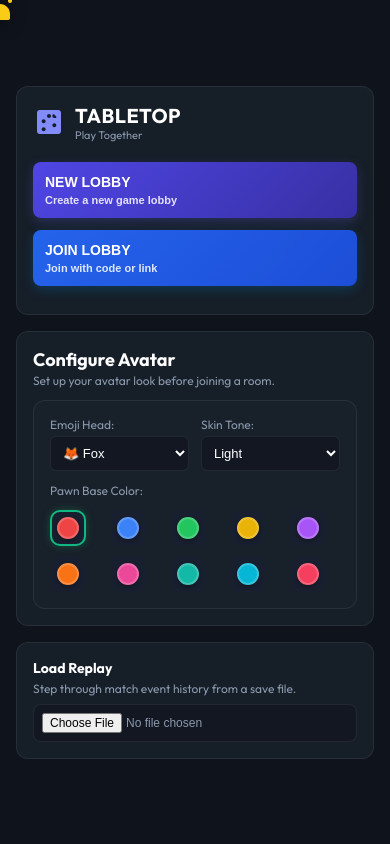
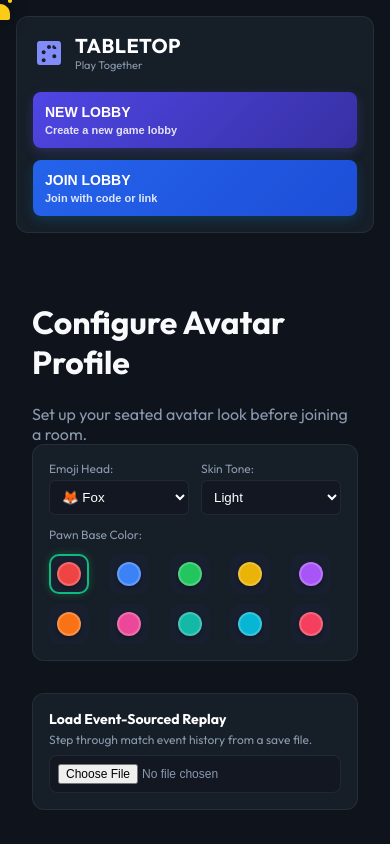
Before and after one commit to Priyangshu139/WebTabletop, a website built with Vite: page client/index.html in a window 390 px wide. Built offline with nearby package versions, Linux system fonts and the light colour scheme.

Commit message:
feat: restore original PC matchmaking layout while keeping responsive stacked mobile layout using CSS media query overrides

```diff
--- a/client/src/sandbox/main.ts
+++ b/client/src/sandbox/main.ts
@@ -44,7 +44,7 @@ function saveAvatarTraits() {
 function renderMatchmaking() {
   if (!app) return;
   isReplayMode = false;
-  app.style.gridTemplateColumns = '1fr';
+  app.style.gridTemplateColumns = '280px 1fr';
 
   if (replayEngine) {
     replayEngine.destroy();
@@ -58,9 +58,40 @@ function renderMatchmaking() {
   const traits = getSavedAvatar();
 
   app.innerHTML = `
-    <div class="matchmaking-container">
-      <!-- Panel 1: Lobby Actions (New/Join) -->
-      <div class="sandbox-panel matchmaking-actions-panel">
+    <!-- Persistent Left Sidebar -->
+    <div class="lobby-sidebar">
+      <div class="sidebar-logo">
+        <svg viewBox="0 0 24 24" xmlns="http://www.w3.org/2000/svg">
+          <path d="M19 3H5c-1.1 0-2 .9-2 2v14c0 1.1.9 2 2 2h14c1.1 0 2-.9 2-2V5c0-1.1-.9-2-2-2zm-7 3c.83 0 1.5.67 1.5 1.5S12.83 9 12 9s-1.5-.67-1.5-1.5S11.17 6 12 6zm-4 4c.83 0 1.5.67 1.5 1.5S8.83 13 8 13s-1.5-.67-1.5-1.5S7.17 10 8 10zm0 6c.83 0 1.5.67 1.5 1.5S8.83 19 8 19s-1.5-.67-1.5-1.5S7.17 16 8 16zm8-3c.83 0 1.5.67 1.5 1.5S16.83 16 16 16s-1.5-.67-1.5-1.5S15.17 13 16 13zm0-6c.83 0 1.5.67 1.5 1.5S16.83 9 16 9s-1.5-.67-1.5-1.5S15.17 6 16 6z"/>
+        </svg>
+        <div class="sidebar-logo-text">
+          <h2>TABLETOP</h2>
+          <p>Play Together</p>
+        </div>
+      </div>
+
+      <div id="sidebar-lobby-actions-container">
+        <button class="sidebar-btn purple" id="sidebar-btn-create">
+          <strong>NEW LOBBY</strong>
+          <span style="font-size: 11px; opacity: 0.85;">Create a new game lobby</span>
+        </button>
+
+        <button class="sidebar-btn blue" id="sidebar-btn-join">
+          <strong>JOIN LOBBY</strong>
+          <span style="font-size: 11px; opacity: 0.85;">Join with code or link</span>
+        </button>
+      </div>
+
+      <div class="sidebar-bottom-links">
+        <div class="sidebar-link-item">⚙️ Settings</div>
+        <div class="sidebar-link-item">ℹ️ About</div>
+      </div>
+    </div>
+
+    <!-- Main Content Area -->
+    <div class="lobby-main-display" id="lobby-main-content">
+      <!-- Mobile Only Actions Panel -->
+      <div class="sandbox-panel mobile-only-actions-panel" style="margin-bottom: 16px;">
         <div class="sidebar-logo" style="margin-bottom: 20px; display: flex; align-items: center; gap: 10px;">
           <svg viewBox="0 0 24 24" xmlns="http://www.w3.org/2000/svg" style="width: 32px; height: 32px; fill: #818cf8;">
             <path d="M19 3H5c-1.1 0-2 .9-2 2v14c0 1.1.9 2 2 2h14c1.1 0 2-.9 2-2V5c0-1.1-.9-2-2-2zm-7 3c.83 0 1.5.67 1.5 1.5S12.83 9 12 9s-1.5-.67-1.5-1.5S11.17 6 12 6zm-4 4c.83 0 1.5.67 1.5 1.5S8.83 13 8 13s-1.5-.67-1.5-1.5S7.17 10 8 10zm0 6c.83 0 1.5.67 1.5 1.5S8.83 19 8 19s-1.5-.67-1.5-1.5S7.17 16 8 16zm8-3c.83 0 1.5.67 1.5 1.5S16.83 16 16 16s-1.5-.67-1.5-1.5S15.17 13 16 13zm0-6c.83 0 1.5.67 1.5 1.5S16.83 9 16 9s-1.5-.67-1.5-1.5S15.17 6 16 6z"/>
@@ -71,35 +102,31 @@ function renderMatchmaking() {
           </div>
         </div>
 
-        <div id="sidebar-lobby-actions-container" style="display: flex; flex-direction: column; gap: 12px; width: 100%;">
-          <button class="sidebar-btn purple" id="sidebar-btn-create" style="width: 100%; display: flex; flex-direction: column; text-align: left; padding: 12px; border-radius: 8px; cursor: pointer;">
+        <div id="mobile-lobby-actions-container" style="display: flex; flex-direction: column; gap: 12px; width: 100%;">
+          <button class="sidebar-btn purple" id="mobile-btn-create" style="width: 100%; display: flex; flex-direction: column; text-align: left; padding: 12px; border-radius: 8px; cursor: pointer;">
             <strong>NEW LOBBY</strong>
             <span style="font-size: 11px; opacity: 0.85; margin-top: 2px;">Create a new game lobby</span>
           </button>
 
-          <button class="sidebar-btn blue" id="sidebar-btn-join" style="width: 100%; display: flex; flex-direction: column; text-align: left; padding: 12px; border-radius: 8px; cursor: pointer;">
+          <button class="sidebar-btn blue" id="mobile-btn-join" style="width: 100%; display: flex; flex-direction: column; text-align: left; padding: 12px; border-radius: 8px; cursor: pointer;">
             <strong>JOIN LOBBY</strong>
             <span style="font-size: 11px; opacity: 0.85; margin-top: 2px;">Join with code or link</span>
           </button>
         </div>
-
-        <div class="error-toast" id="matchmaking-error" style="margin-top: 12px;"></div>
-      </div>
-
-      <!-- Right column wrapper -->
-      <div class="matchmaking-setup-column">
-        <!-- Panel 2: Avatar Profile -->
-        <div class="sandbox-panel">
-          <div class="title-header" style="margin-bottom: 12px;">
-            <h2 style="margin: 0; font-size: 18px; color: white;">Configure Avatar</h2>
-            <p style="color: var(--text-muted); margin: 2px 0 0 0; font-size: 12px;">Set up your avatar look before joining a room.</p>
-          </div>
-
-          <div style="background: rgba(255,255,255,0.01); border: 1px solid var(--panel-border); border-radius: 12px; padding: 16px; display: flex; flex-direction: column; gap: 12px;">
+      </div>
+
+      <!-- Welcome & Setup pane -->
+      <div class="sandbox-panel avatar-setup-card" style="width: 100%; max-width: 500px; margin: auto; box-sizing: border-box;">
+        <div class="title-header">
+          <h1>Configure Avatar Profile</h1>
+          <p style="color: var(--text-muted); margin: 0;">Set up your seated avatar look before joining a room.</p>
+        </div>
+
+        <div style="background: rgba(255,255,255,0.02); border: 1px solid var(--panel-border); border-radius: 12px; padding: 16px; display: flex; flex-direction: column; gap: 12px; margin-bottom: 20px;">
           <div style="display: grid; grid-template-columns: 1fr 1fr; gap: 12px;">
             <div style="display: flex; flex-direction: column; gap: 4px;">
               <label style="font-size: 12px; color: var(--text-muted);">Emoji Head:</label>
-                <select id="avatar-emoji" style="background: #121722; color: white; padding: 8px; border-radius: 6px; border: 1px solid var(--panel-border); font-size: 13px;">
+              <select id="avatar-emoji" style="background: #121722; color: white; padding: 8px; border-radius: 6px; border: 1px solid var(--panel-border);">
                 <option value="🦊" ${traits.emojiFace === '🦊' ? 'selected' : ''}>🦊 Fox</option>
                 <option value="🐼" ${traits.emojiFace === '🐼' ? 'selected' : ''}>🐼 Panda</option>
                 <option value="🐸" ${traits.emojiFace === '🐸' ? 'selected' : ''}>🐸 Frog</option>
@@ -111,7 +138,7 @@ function renderMatchmaking() {
             </div>
             <div style="display: flex; flex-direction: column; gap: 4px;">
               <label style="font-size: 12px; color: var(--text-muted);">Skin Tone:</label>
-                <select id="avatar-skin" style="background: #121722; color: white; padding: 8px; border-radius: 6px; border: 1px solid var(--panel-border); font-size: 13px;">
+              <select id="avatar-skin" style="background: #121722; color: white; padding: 8px; border-radius: 6px; border: 1px solid var(--panel-border);">
                 <option value="light" ${traits.skinTone === 'light' ? 'selected' : ''}>Light</option>
                 <option value="medium" ${traits.skinTone === 'medium' ? 'selected' : ''}>Medium</option>
                 <option value="dark" ${traits.skinTone === 'dark' ? 'selected' : ''}>Dark</option>
@@ -127,31 +154,30 @@ function renderMatchmaking() {
               ].map(col => {
                 const isSelected = traits.color === col;
                 return `
-                    <div class="avatar-color-square ${isSelected ? 'active' : ''}" data-color="${col}" style="width: 32px; height: 32px;">
-                      <div class="player-pawn-circle" style="background-color: ${col}; width: 18px; height: 18px;"></div>
+                  <div class="avatar-color-square ${isSelected ? 'active' : ''}" data-color="${col}" style="width: 36px; height: 36px;">
+                    <div class="player-pawn-circle" style="background-color: ${col}; width: 20px; height: 20px;"></div>
                   </div>
                 `;
               }).join('')}
             </div>
           </div>
         </div>
-        </div>
-
-        <!-- Panel 3: Load Replay Panel (below avatar profile) -->
-        <div class="sandbox-panel" id="load-replay-panel" style="margin-top: 16px;">
-          <h3 style="margin-top: 0; margin-bottom: 4px; font-size: 14px; color: white;">Load Replay</h3>
+
+        <!-- Load Event-Sourced Replay Box -->
+        <div class="load-replay-container" style="border-top: 1px solid var(--panel-border); padding-top: 20px;">
+          <h3 style="margin-top: 0; margin-bottom: 4px; font-size: 14px; color: white;">Load Event-Sourced Replay</h3>
           <p style="font-size: 12px; color: var(--text-muted); margin: 0 0 8px 0;">Step through match event history from a save file.</p>
           <input type="file" id="input-upload-replay" accept=".json" style="background: #121722; border: 1px solid var(--panel-border); padding: 8px; border-radius: 8px; width: 100%; box-sizing: border-box; font-size: 12px; color: var(--text-muted);">
         </div>
+
+        <div class="error-toast" id="matchmaking-error" style="margin-top: 12px;"></div>
       </div>
     </div>
   `;
 
   // Bind Sidebar and welcome setup listeners
-  document.getElementById('sidebar-btn-create')?.addEventListener('click', async () => {
+  const bindCreateLobby = async () => {
     showError('');
-    const actionsContainer = document.getElementById('sidebar-lobby-actions-container');
-    if (actionsContainer) actionsContainer.style.display = 'none';
     const userTraits = getSavedAvatar();
     try {
       const res = await fetch(`${REST_URL}/api/lobby/create`, {
@@ -163,15 +189,18 @@ function renderMatchmaking() {
       initializeSync(data.lobbyId, data.playerId, data.secretHash, true, undefined, userTraits);
     } catch (err: any) {
       showError(`Failed to create lobby: ${err.message}`);
-      if (actionsContainer) actionsContainer.style.display = 'block';
-    }
-  });
-
-  document.getElementById('sidebar-btn-join')?.addEventListener('click', () => {
-    const actionsContainer = document.getElementById('sidebar-lobby-actions-container');
-    if (actionsContainer) actionsContainer.style.display = 'none';
+    }
+  };
+
+  document.getElementById('sidebar-btn-create')?.addEventListener('click', bindCreateLobby);
+  document.getElementById('mobile-btn-create')?.addEventListener('click', bindCreateLobby);
+
+  const bindJoinLobby = () => {
     renderJoinCodePane();
-  });
+  };
+
+  document.getElementById('sidebar-btn-join')?.addEventListener('click', bindJoinLobby);
+  document.getElementById('mobile-btn-join')?.addEventListener('click', bindJoinLobby);
 
   document.getElementById('avatar-emoji')?.addEventListener('change', saveAvatarTraits);
   document.getElementById('avatar-skin')?.addEventListener('change', saveAvatarTraits);
--- a/client/src/sandbox/style.css
+++ b/client/src/sandbox/style.css
@@ -771,26 +771,8 @@ body {
   color: #818cf8;
 }
 
-.matchmaking-container {
-  display: flex;
-  gap: 24px;
-  max-width: 960px;
-  width: 100%;
-  margin: auto;
-  padding: 24px;
-  box-sizing: border-box;
-  align-items: flex-start;
-}
-
-.matchmaking-actions-panel {
-  width: 280px;
-  flex-shrink: 0;
-}
-
-.matchmaking-setup-column {
-  flex-grow: 1;
-  display: flex;
-  flex-direction: column;
+.mobile-only-actions-panel {
+  display: none;
 }
 
 /* Mobile-Responsive Styling */
@@ -803,18 +785,39 @@ body {
     display: none !important;
   }
 
-  .matchmaking-container {
-    flex-direction: column !important;
-    padding: 16px !important;
-    gap: 16px !important;
+  .mobile-only-actions-panel {
+    display: block !important;
+    width: 100% !important;
+    box-sizing: border-box;
+    margin-bottom: 16px;
   }
 
-  .matchmaking-actions-panel {
-    width: 100% !important;
+  /* Make the load replay container look like a separate panel on mobile */
+  .avatar-setup-card {
+    background: transparent !important;
+    border: none !important;
+    box-shadow: none !important;
+    padding: 0 !important;
   }
 
-  .matchmaking-setup-column {
-    width: 100% !important;
+  /* Style the avatar selectors block as a separate card on mobile */
+  .avatar-setup-card > div:nth-child(2) {
+    background: var(--panel-bg) !important;
+    border: 1px solid var(--panel-border) !important;
+    border-radius: 12px !important;
+    padding: 16px !important;
+    margin-bottom: 16px !important;
+  }
+
+  /* Style the load replay block as a separate card below it on mobile */
+  .load-replay-container {
+    border-top: none !important;
+    padding-top: 16px !important;
+    margin-top: 16px !important;
+    background: var(--panel-bg) !important;
+    border: 1px solid var(--panel-border) !important;
+    border-radius: 12px !important;
+    padding: 16px !important;
   }
 
   .lobby-main-display {
```
Lines whose indentation alone changed are shown as unchanged.
